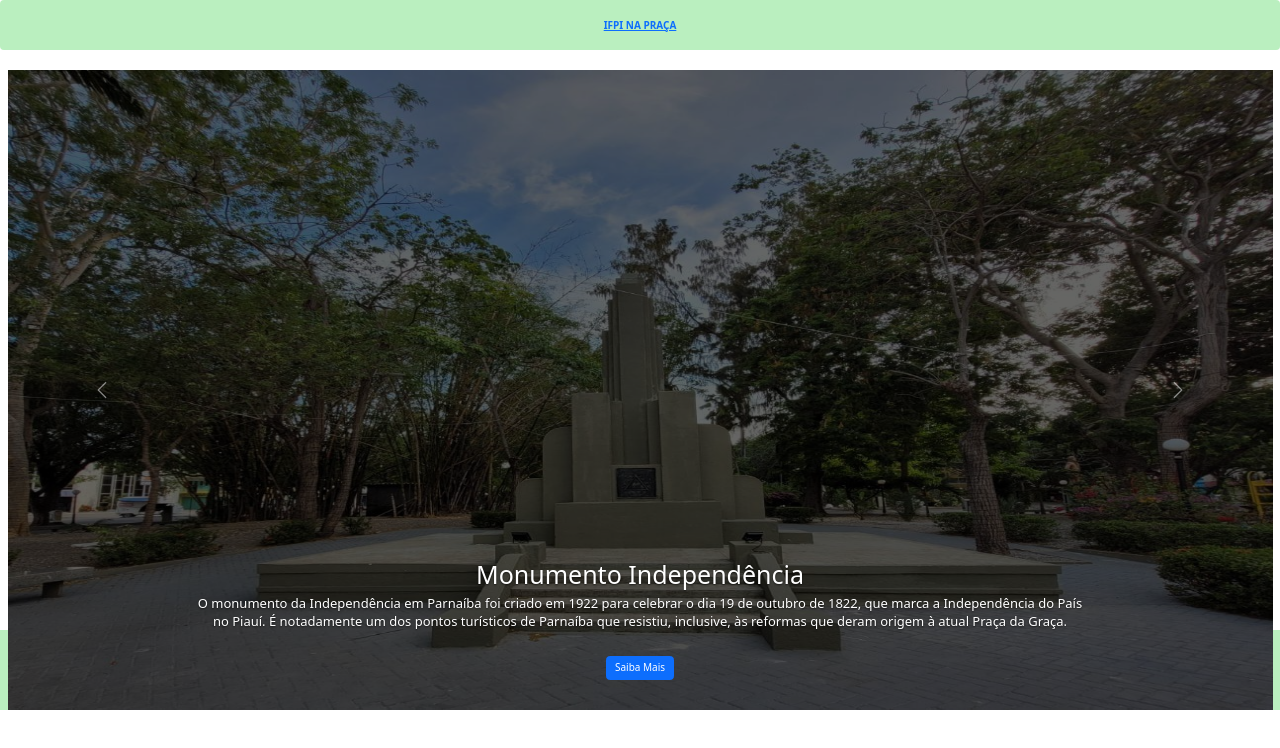
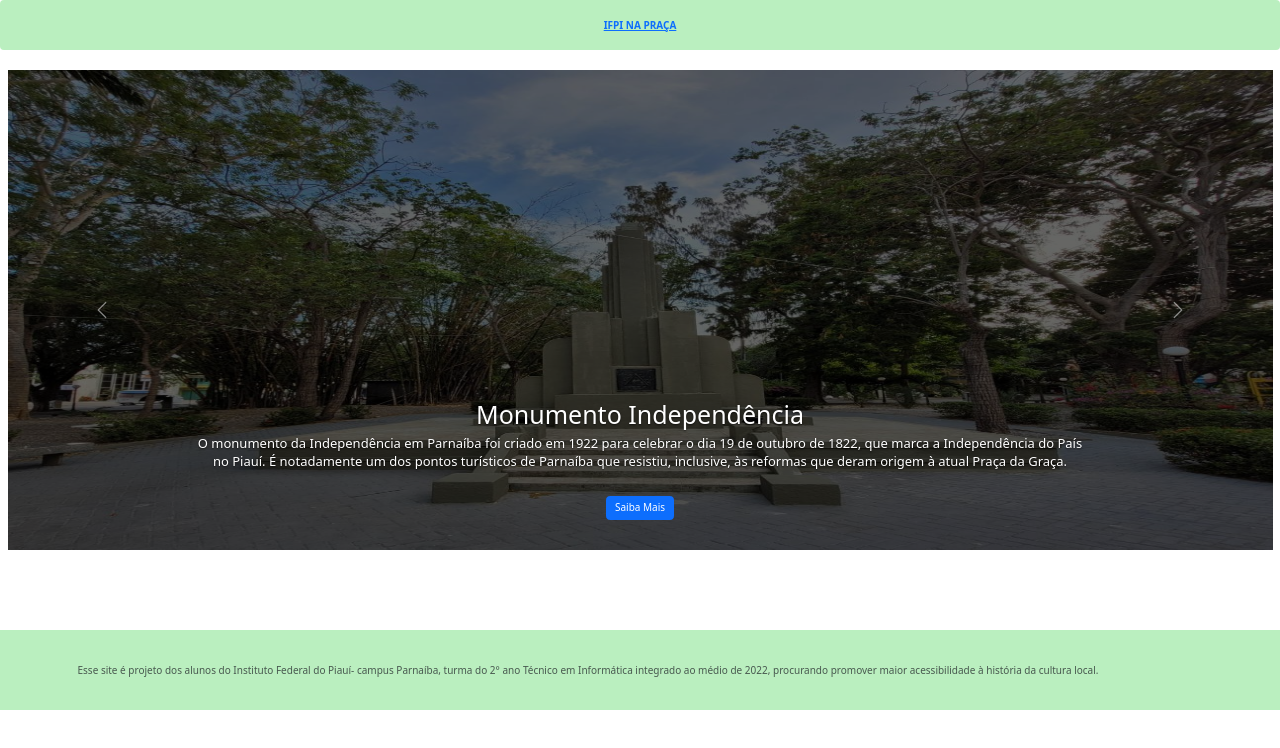
Before and after one commit to Emilly-horta/IFPI-NA-PRA-A, a plain HTML site: page independencia.html in a window 1280 px wide. Drawn offline with nearby package versions, Linux system fonts and the light colour scheme.

Commit message:
ajustes finos pt2

```diff
--- a/independencia.html
+++ b/independencia.html
@@ -35,7 +35,7 @@
               src="./assets/independencia-index.jpg"
               class="d-block w-100"
               alt="imagem 1 museu do mar"
-              style="filter:brightness(40%);height: 80vh;
+              style="filter:brightness(40%);height: 60vh;
               width: 100%;"
             />
             <div class="carousel-caption">
```
Also changed, not shown: simplicio-dias.html (+1 -1 lines).
